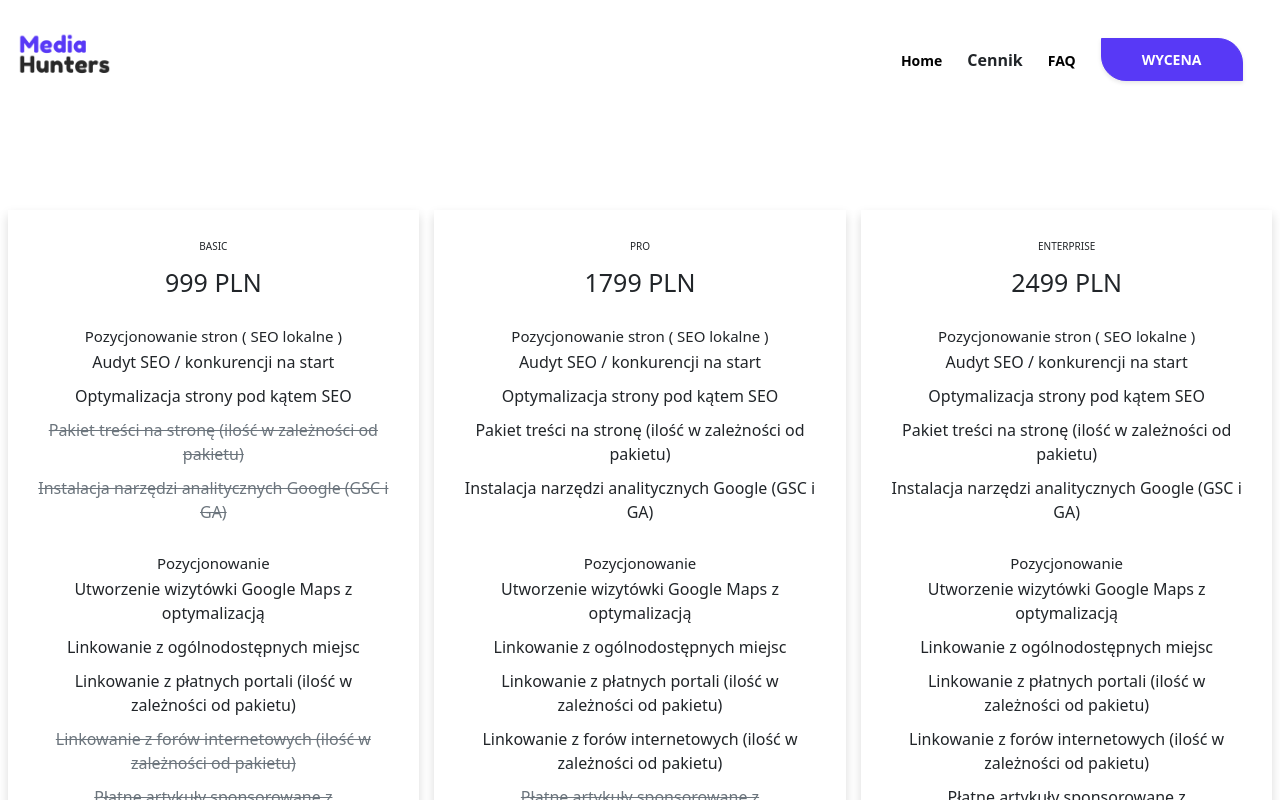
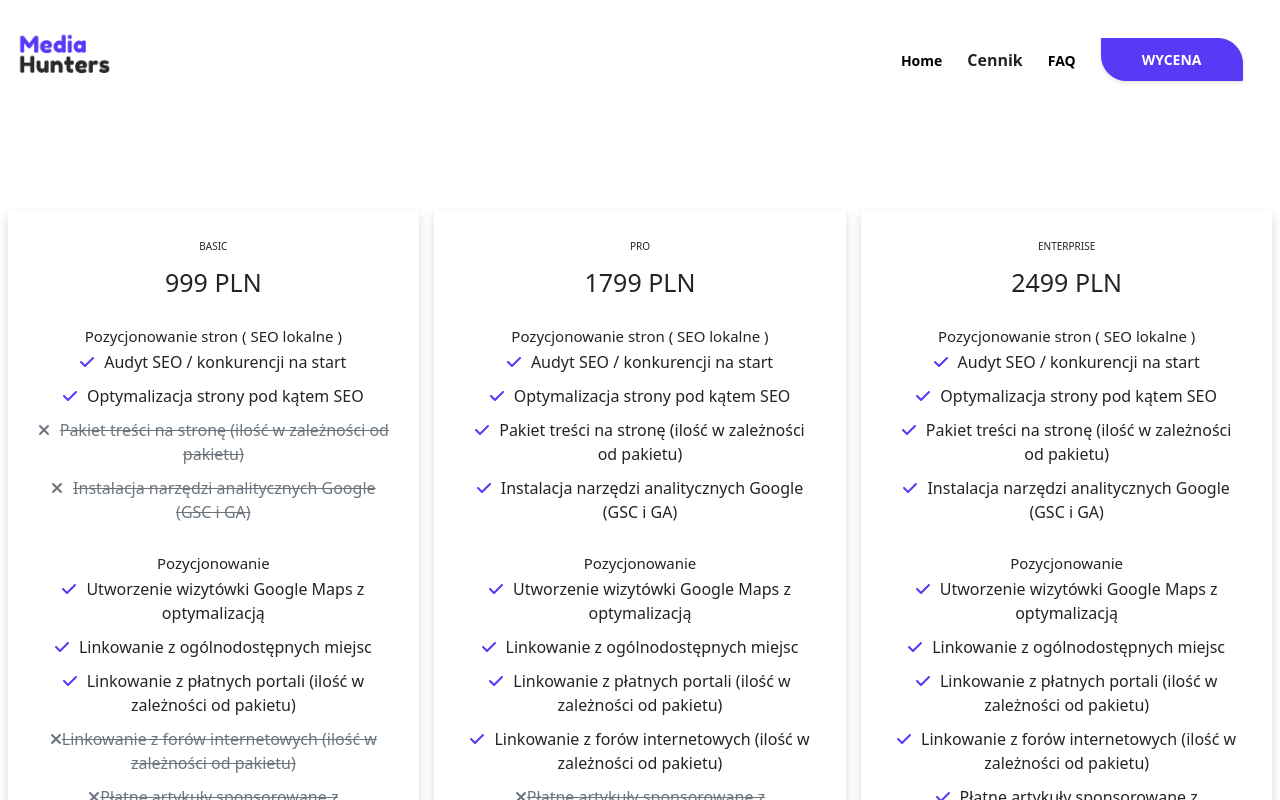
Before and after one commit to mediaHunters/mediaHunters-brand, a Next.js app: page /pozycjonowanie in a window 1280 px wide. Built offline with nearby package versions, Linux system fonts and the light colour scheme.

Commit message:
feat(seo-page): Fix dehydration problem and missing icons (NO_JIRA)

```diff
--- a/components/seo/seo-table.tsx
+++ b/components/seo/seo-table.tsx
@@ -2,6 +2,8 @@ import Link from "next/link";
 import React from "react";
 import { ISeoTableData, SeoPackets, TableDataType } from "./seo-table.data";
 import { PricingButton } from "./seo.style";
+import { FontAwesomeIcon } from "@fortawesome/react-fontawesome";
+import { faCheck, faTimes, faAnchor } from "@fortawesome/free-solid-svg-icons";
 
 interface ISeoTableComponent {
   data: ISeoTableData;
@@ -28,14 +30,21 @@ const SeoTableComponent = (props: ISeoTableComponent) => {
             if (elem[props.type]) {
               return (
                 <li className="mb-3" key={elem.text}>
-                  <i className="fa fa-check mr-2 cr-primary-bittersweet"></i>
+                  <FontAwesomeIcon
+                    icon={faCheck}
+                    style={{ marginRight: "10px" }}
+                    className=" cr-primary-bittersweet"
+                  />
                   {elem.text}
                 </li>
               );
             } else {
               return (
                 <li className="mb-3 text-muted" key={elem.text}>
-                  <i className="fa fa-times mr-2"></i>
+                  <FontAwesomeIcon
+                    icon={faTimes}
+                    style={{ marginRight: "10px" }}
+                  />
                   <del>{elem.text}</del>
                 </li>
               );
@@ -49,14 +58,18 @@ const SeoTableComponent = (props: ISeoTableComponent) => {
             if (elem[props.type]) {
               return (
                 <li className="mb-3" key={elem.text}>
-                  <i className="fa fa-check mr-2 cr-primary-bittersweet"></i>
+                  <FontAwesomeIcon
+                    icon={faCheck}
+                    style={{ marginRight: "10px" }}
+                    className=" cr-primary-bittersweet"
+                  />
                   {elem.text}
                 </li>
               );
             } else {
               return (
                 <li className="mb-3 text-muted" key={elem.text}>
-                  <i className="fa fa-times mr-2"></i>
+                  <FontAwesomeIcon icon={faTimes} className="mr-5" />
                   <del>{elem.text}</del>
                 </li>
               );
@@ -70,14 +83,21 @@ const SeoTableComponent = (props: ISeoTableComponent) => {
             if (elem[props.type]) {
               return (
                 <li className="mb-3" key={elem.text}>
-                  <i className="fa fa-check mr-2 cr-primary-bittersweet"></i>
+                  <FontAwesomeIcon
+                    icon={faCheck}
+                    style={{ marginRight: "10px" }}
+                    className=" cr-primary-bittersweet"
+                  />
                   {elem.text}
                 </li>
               );
             } else {
               return (
                 <li className="mb-3 text-muted" key={elem.text}>
-                  <i className="fa fa-times mr-2"></i>
+                  <FontAwesomeIcon
+                    icon={faTimes}
+                    style={{ marginRight: "10px" }}
+                  />
                   <del>{elem.text}</del>
                 </li>
               );
@@ -86,7 +106,9 @@ const SeoTableComponent = (props: ISeoTableComponent) => {
         </ul>
         <div className="mb-5"></div>
         <PricingButton className="btn btn-block p-2 shadow rounded-pill">
-          <Link href="/#contact"><a>Skontaktuj się!</a></Link>
+          <Link href="/#contact">
+            <a>Skontaktuj się!</a>
+          </Link>
         </PricingButton>
       </div>
     </div>
--- a/components/seo/seo.style.tsx
+++ b/components/seo/seo.style.tsx
@@ -4,7 +4,7 @@ export const PricingSection = styled.section`
   margin: 60px auto;
 `;
 
-export const PricingButton = styled.a`
+export const PricingButton = styled.button`
   display: block;
   width: 100%;
   border: 1px solid #5839f6;
--- a/package.json
+++ b/package.json
@@ -11,11 +11,15 @@
     "postbuild": "next-sitemap"
   },
   "dependencies": {
+    "@fortawesome/fontawesome-svg-core": "^6.2.1",
+    "@fortawesome/free-solid-svg-icons": "^6.2.1",
+    "@fortawesome/react-fontawesome": "^0.2.0",
     "@react-google-maps/api": "^2.13.1",
     "@sendgrid/mail": "^7.7.0",
     "@typescript-eslint/eslint-plugin": "^5.45.0",
     "axios": "^1.1.3",
     "bootstrap": "^5.2.2",
+    "bootstrap-icons": "^1.10.2",
     "cross-env": "^7.0.3",
     "next": "^12.2.0",
     "nodemailer": "^6.8.0",
--- a/pages/_app.tsx
+++ b/pages/_app.tsx
@@ -1,4 +1,10 @@
 import "react-toastify/dist/ReactToastify.css";
+
+import "@fortawesome/fontawesome-svg-core/styles.css";
+import { config } from "@fortawesome/fontawesome-svg-core";
+config.autoAddCss = false;
+import 'bootstrap/dist/css/bootstrap.css'
+
 import "../styles/globals.scss";
 import "../styles/services.scss";
 import "../styles/cookies.scss";
@@ -26,10 +32,11 @@ function MyApp({ Component, pageProps }: AppProps) {
     Router.events.on("routeChangeComplete", () => NProgress.done());
     Router.events.on("routeChangeError", () => NProgress.done());
   }, [])
+
   return (
     <Theme>
       <Head>
-        <meta name="viewport" content="initial-scale=1.0, width=device-width" />
+      <meta name="viewport" content="width=device-width, initial-scale=1" />
       </Head>
       <Script
         src="https://www.googletagmanager.com/gtag/js?id=UA-237114672-1"
```
Also changed, not shown: 1 other file (tests, documents, lock files or other folders).
